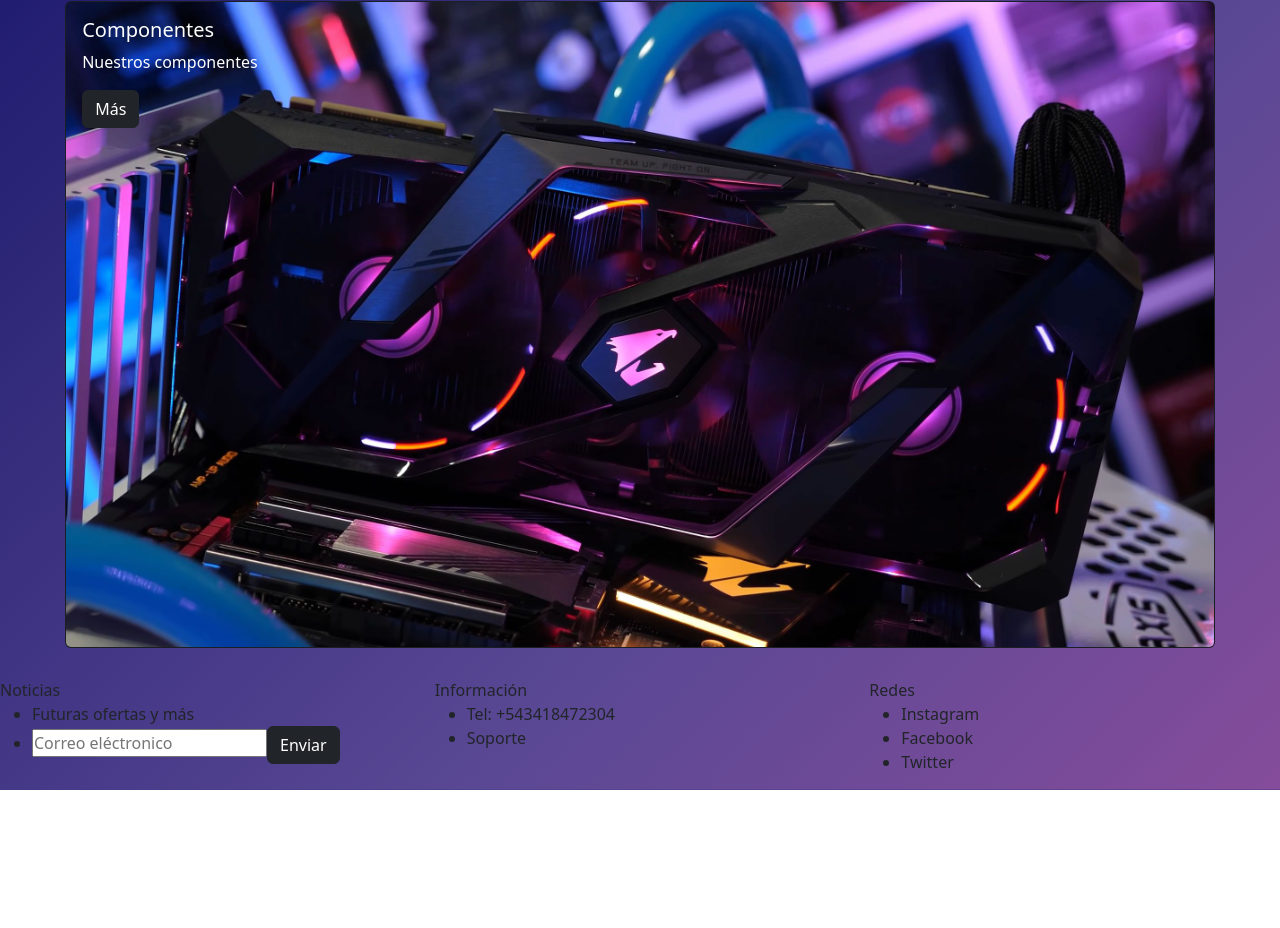
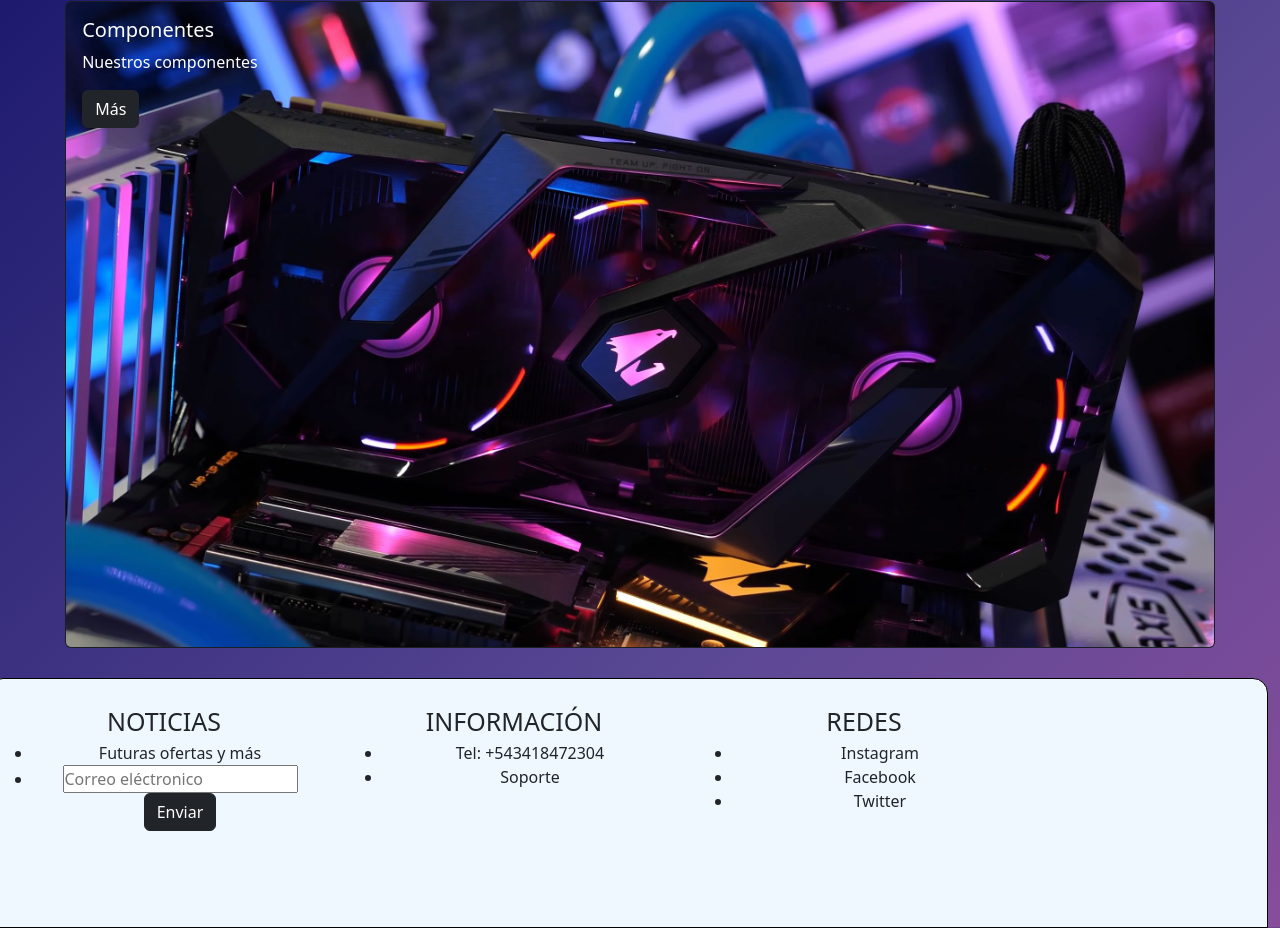
Before and after one commit to Lucas-Meurzet/mi_repositorio, a website: page index.html in a window 1280 px wide. Shown: the part 1753-2681 px from the top of the page. Before the commit the page ends 2543 px from the top, so only its background shows below. Drawn offline with nearby package versions, Linux system fonts and the light colour scheme.

Commit message:
Footer 1

```diff
--- a/css/styles.css
+++ b/css/styles.css
@@ -187,4 +187,55 @@ border-radius: 5px;
 }
 /* Nosotros */
 
+/* Footer */
+
+/* Footer */
+.footer{
+  width: 100%;
+  height: 250px;
+  background-color: aliceblue;
+  border: 1px solid black;
+  border-radius: 15px 15px 0px 0px;
+  align-items: center;
+  text-align: center;
+}
+
+.noticias{
+  height: 200px;
+  width: 350px;
+  align-items: center;
+  text-align: center;
+}
+
+.noticias span{
+font-size: 25px;
+padding: 20px;
+text-transform: uppercase;
+}
+
+.info{
+  height: 200px;
+  width: 350px;
+  align-items: center;
+  text-align: center;
+}
+
+.info span{
+font-size: 25px;
+padding: 20px;
+text-transform: uppercase;
+}
+
+.redes{
+  height: 200px;
+  width: 350px;
+  align-items: center;
+  text-align: center;
+}
+
+.redes span{
+font-size: 25px;
+padding: 20px;
+text-transform: uppercase;
+}
 /*# sourceMappingURL=styles.css.map */
```
